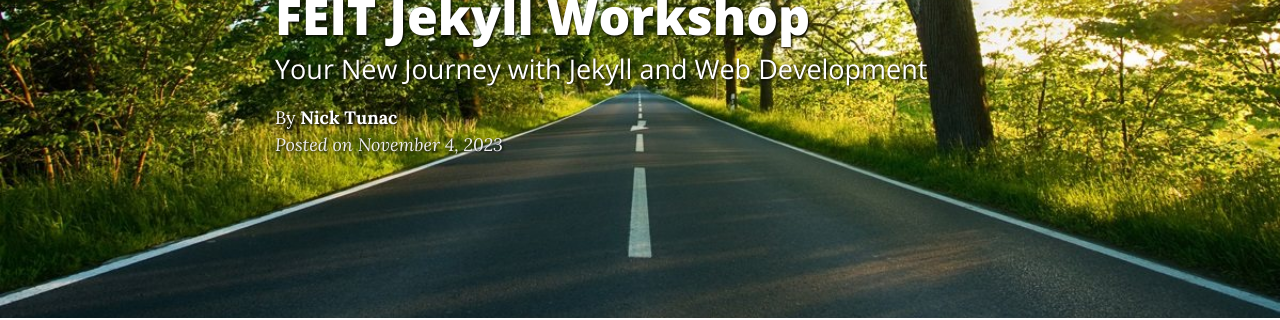
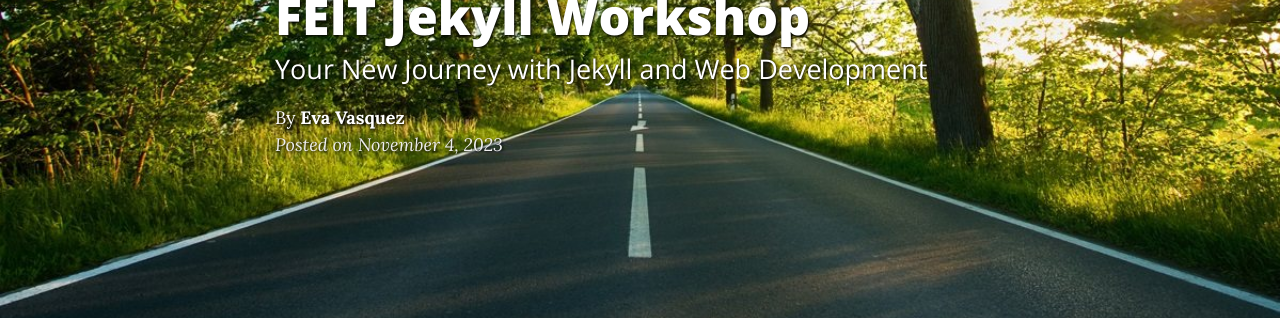
Before and after one commit to GitLup1N/GitLup1N.github.io, a Jekyll site: the page built from _posts/2023-11-04-feit-jekyll-workshop.md, in a window 1280 px wide and 900 px high. Shown: the part 362-682 px from the top of the window. Built offline with Jekyll 4.4.1, drawn with Linux system fonts in a browser that asks for light colours; nearby versions of some CDN libraries; comment, search, counter and statistics services are not loaded; some of the changed text lies outside the part shown.

Commit message:
update author

```diff
--- a/_posts/2023-11-04-feit-jekyll-workshop.md
+++ b/_posts/2023-11-04-feit-jekyll-workshop.md
@@ -6,9 +6,8 @@ cover-img: /assets/img/path.jpg
 thumbnail-img: /assets/img/thumb.png
 share-img: /assets/img/path.jpg
 tags: [workshop, web development, jekyll, blogging]
-author: Nick Tunac
+author: Eva Vasquez
 ---
-
 Thank you for attending the FEIT workshop on **Building Your Blog with Jekyll**! We hope you found the session informative and empowering as you embark on your journey to mastering web development. Here’s a recap of the amazing skills and knowledge you’ve acquired today.
 
 ## Jekyll and Blogging
@@ -42,4 +41,4 @@ We are incredibly proud of what you’ve accomplished today and are excited to s
 
 Until next time, happy coding!
 
-— Nick Tunac
+— Eva Vasquez
```
